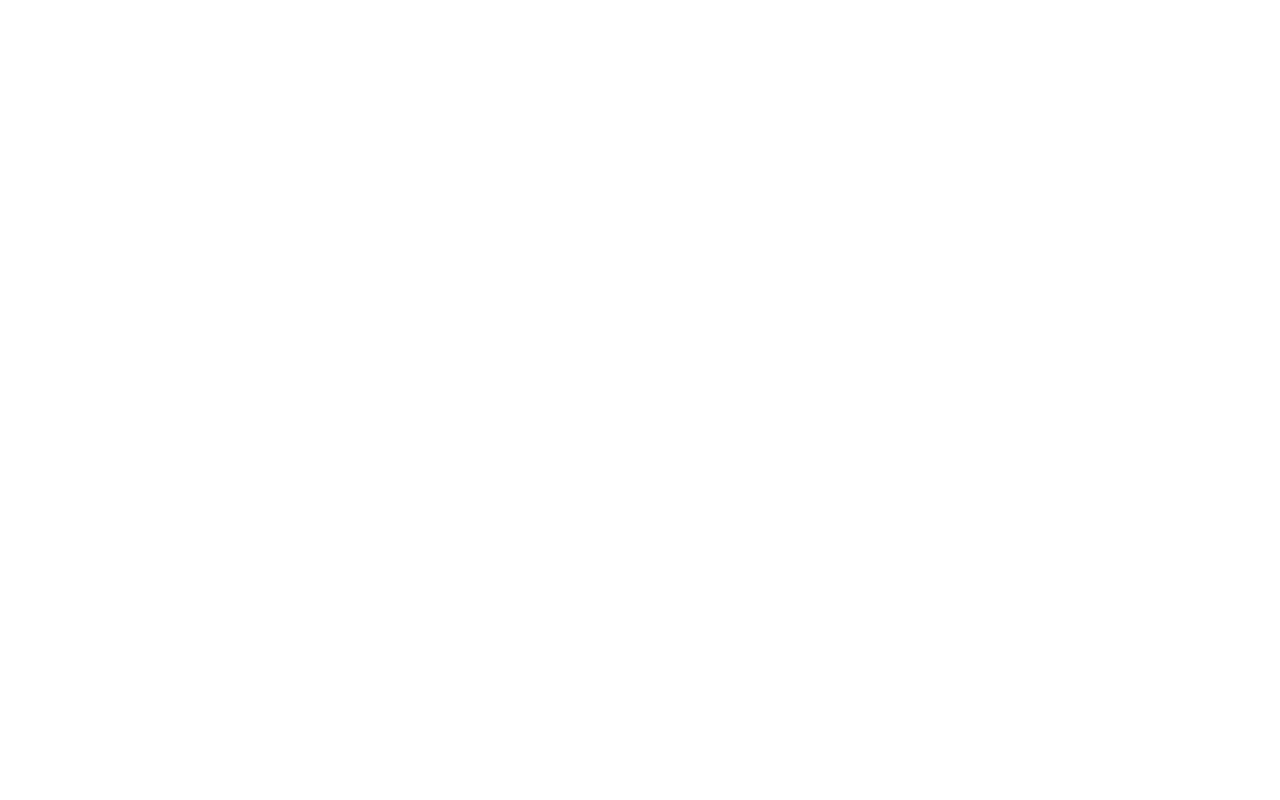
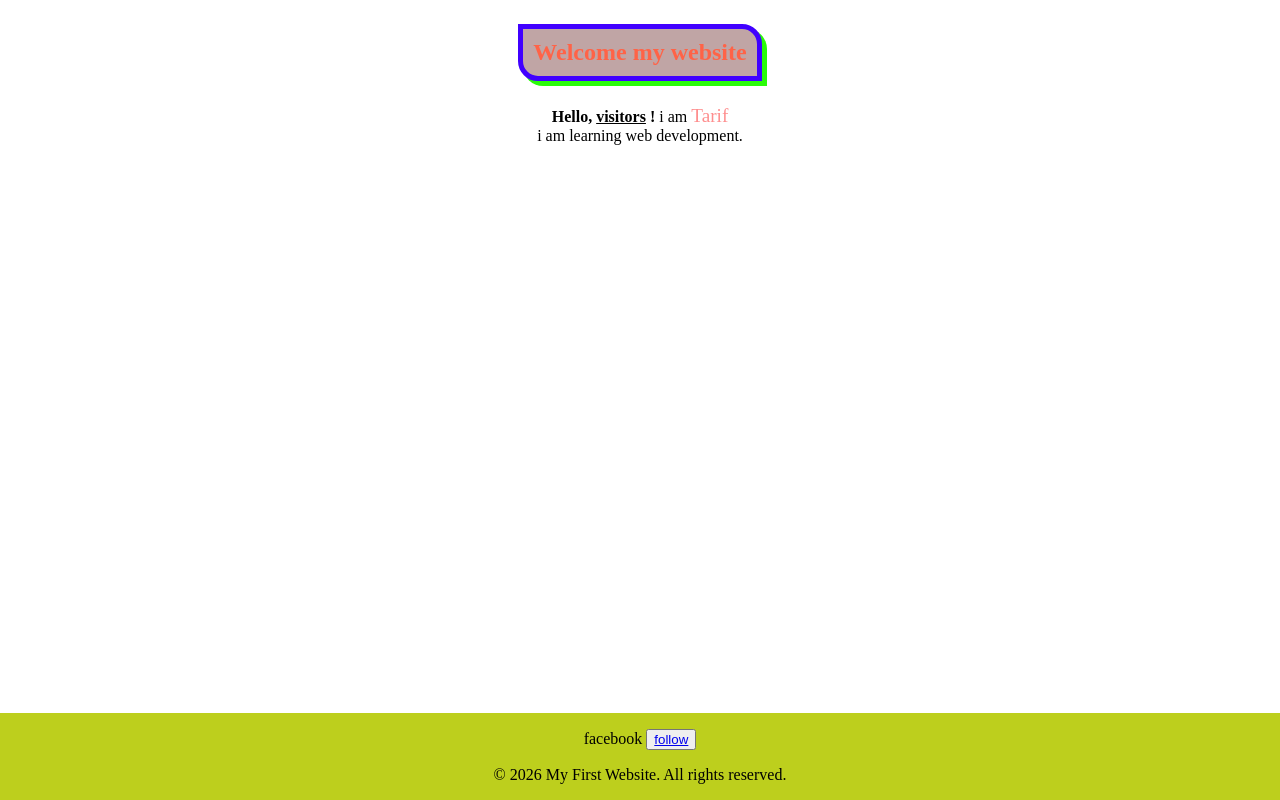
Before and after one commit to tarif-poem/my-first-github-repo, a plain HTML site: page index.html in a window 1280 px wide. Drawn offline with Linux system fonts and the light colour scheme.

Commit message:
added the first

```diff
--- /dev/null
+++ b/css/first.css
@@ -0,0 +1,27 @@
+body{
+    /* margin: 20px; */
+    /* background-color: rgb(255, 255, 255); */
+    padding:auto;
+}
+h3{color: tomato;
+    font-style:inherit;
+    font-size: x-large;
+    border: 5px solid rgb(64, 0, 255) ;
+    border-radius:0px 20px 0px 20px ;
+    width:fit-content;
+    padding: 10px;
+    margin-inline: auto;
+    background-color: rgb(192, 165, 165);
+    box-shadow: rgb(42, 251, 9) 5px 5px;
+
+}
+footer{
+    position: fixed;
+    bottom: 0;
+    left: 0;
+    width: 100%;
+    text-align: center;
+    background-color: rgb(189, 207, 29);
+    justify-content: center;
+    align-items: center;
+}
--- a/index.html
+++ b/index.html
@@ -3,9 +3,14 @@
 <head>
     <meta charset="UTF-8">
     <meta name="viewport" content="width=device-width, initial-scale=1.0">
-    <title>My first github repo</title>
+    <title>My first website</title>
+    <link rel="stylesheet" href="css/first.css">
 </head>
 <body>
-
+    <h3>Welcome my website</h3>
+    <p style="text-align: center;"><strong>Hello, <u>visitors</u> !</strong> i am <span style="color: rgb(254, 142, 142); font-size: larger;">Tarif</span><br>i am learning web development.</p>
 </body>
+<footer><p>facebook <button><a href="https://www.facebook.com/tarif.poem/" target="_blank">follow</a></button> </a></p>
+    <p>&copy; 2026 My First Website. All rights reserved.</p>
+</footer>
 </html>
```
